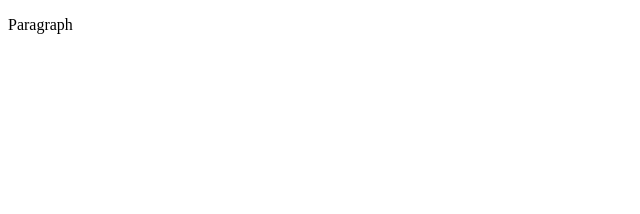
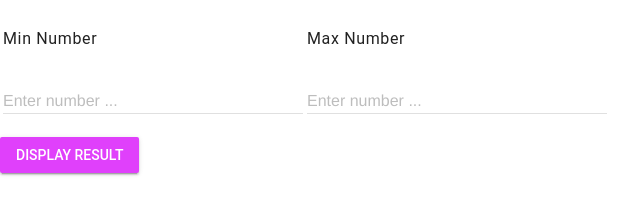
Before and after one commit to ICD2O-Digital-Tech-ShemS/Unit5-01-HTML-NumberDisplay, a plain HTML site: page index.html in a window 1280 px wide. Shown: the whole page, without its empty margins (0-640 px from the left). Drawn offline with nearby package versions, Linux system fonts and the light colour scheme.

Commit message:
Update 5 Assign

```diff
--- a/index.html
+++ b/index.html
@@ -2,8 +2,56 @@
 <html>
   <head>
     <title>Title</title>
+    <meta charset="utf-8" />
+    <meta name="description" content="Speed of light in different mediums" />
+    <meta name="keywords" content="immaculata, icd2o" />
+    <meta name="author" content="Kukwac" />
+    <meta name="viewport" content="width=device-width, initial-scale=1.0" />
+    <link rel="apple-touch-icon" sizes="180x180" href="./Favicons/apple-touch-icon.png" />
+    <link rel="icon" type="image/png" sizes="32x32" href="./Favicons/favicon-32x32.png" />
+    <link rel="icon" type="image/png" sizes="16x16" href="./Favicons/favicon-32x32.png" />
+    <link rel="manifest" href="./Favicons/site.webmanifest" />
+    <link rel="stylesheet" href="https://fonts.googleapis.com/icon?family=Material+Icons" />
+    <link rel="stylesheet" href="https://code.getmdl.io/1.3.0/material.indigo-purple.min.css" />
+    <link rel="stylesheet" href="./css/style.css" />
+    <title>Speed of Light</title>
   </head>
   <body>
-    <p>Paragraph</p>
-  </body>
+  <script defer src="https://code.getmdl.io/1.3.0/material.min.js"></script>
+  <script src="./js/script.js"></script>
+  <table>
+    <tr>
+      <td>
+        <form action="#">
+          <h6>Min Number</h6>
+          <div class="mdl-textfield mdl-js-textfield">
+            <input class="mdl-textfield__input" type="number" pattern="-?[0-9]*(\.[0-9]+)?" id="minNumber"/>
+            <label class="mdl-textfield__label" for="index-of-refraction">Enter number ...</label>
+            <span class="mdl-textfield__error">Invaild number!</span>
+          </div>
+        </form>
+      </td>
+      <td>
+        <form action="#">
+          <h6>Max Number</h6>
+          <div class="mdl-textfield mdl-js-textfield">
+            <input class="mdl-textfield__input" type="number" pattern="-?[0-9]*(\.[0-9]+)?" id="maxNumber"/>
+            <label class="mdl-textfield__label" for="index-of-refraction-of-water">Enter number ...</label>
+            <span class="mdl-textfield__error">Invaild number!</span>
+          </div>
+        </form>
+      </td>
+    </tr>
+  </table>
+  <button class="mdl-button mdl-js-button mdl-button--raised mdl-js-ripple-effect mdl-button--accent" onclick="numberDisplay()">
+          Display Result
+        </button>
+        <br/>
+  <div id="min">
+    </div>
+    <div id="max">
+  </div>
+</main>
+</div>
+</body>
 </html>
--- a/js/script.js
+++ b/js/script.js
@@ -3,3 +3,23 @@
 // Created by: Mr. Coxall
 // Created on: Sep 2020
 // This file contains the JS functions for index.html
+"use strict"
+function numberDisplay() {
+    let counter = 0
+    let numbers = ""
+    let numbers2 = ""
+    let userNumMin = parseInt(document.getElementById('minNumber').value)
+    let userNumMax = parseInt(document.getElementById('maxNumber').value)
+
+    while (counter <= userNumMin) {
+        numbers = numbers + counter + "<br>"
+        counter = counter +1
+    }
+    while (counter <= userNumMax) {
+        numbers2 = numbers2 + counter + "<br>"
+        counter = counter +1
+    }
+
+    document.getElementById('min').innerHTML = numbers
+    document.getElementById('max').innerHTML = numbers2
+}
```
